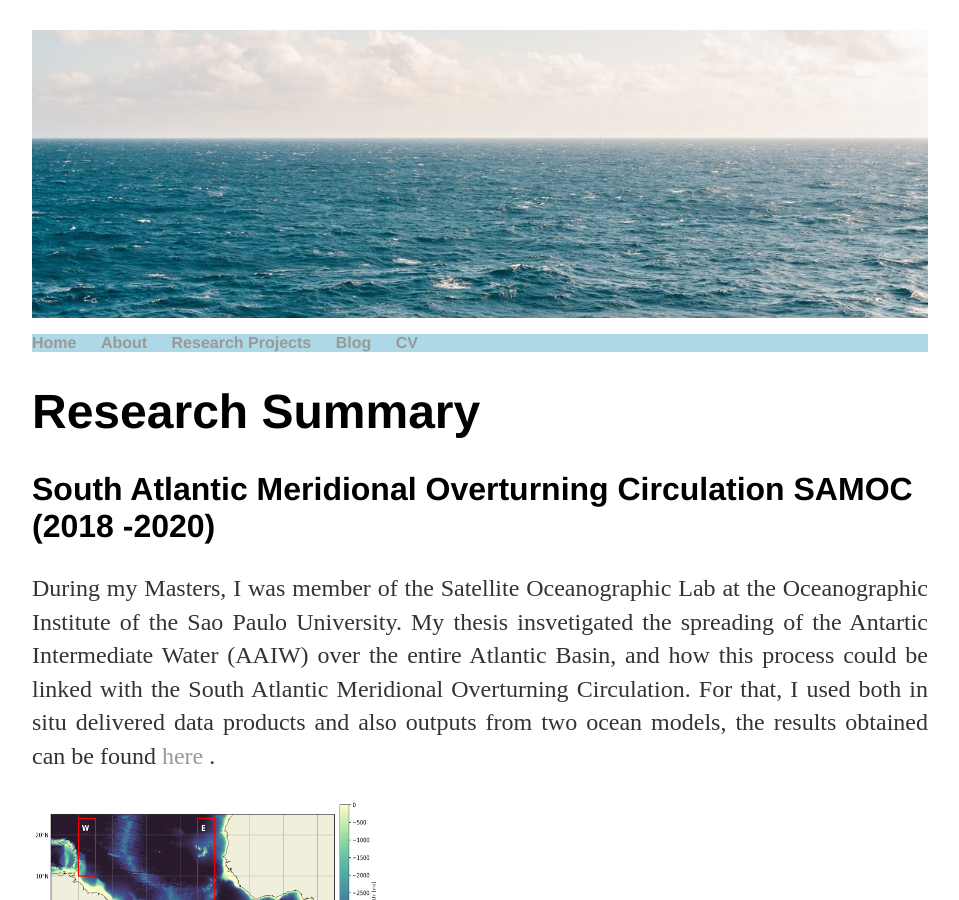
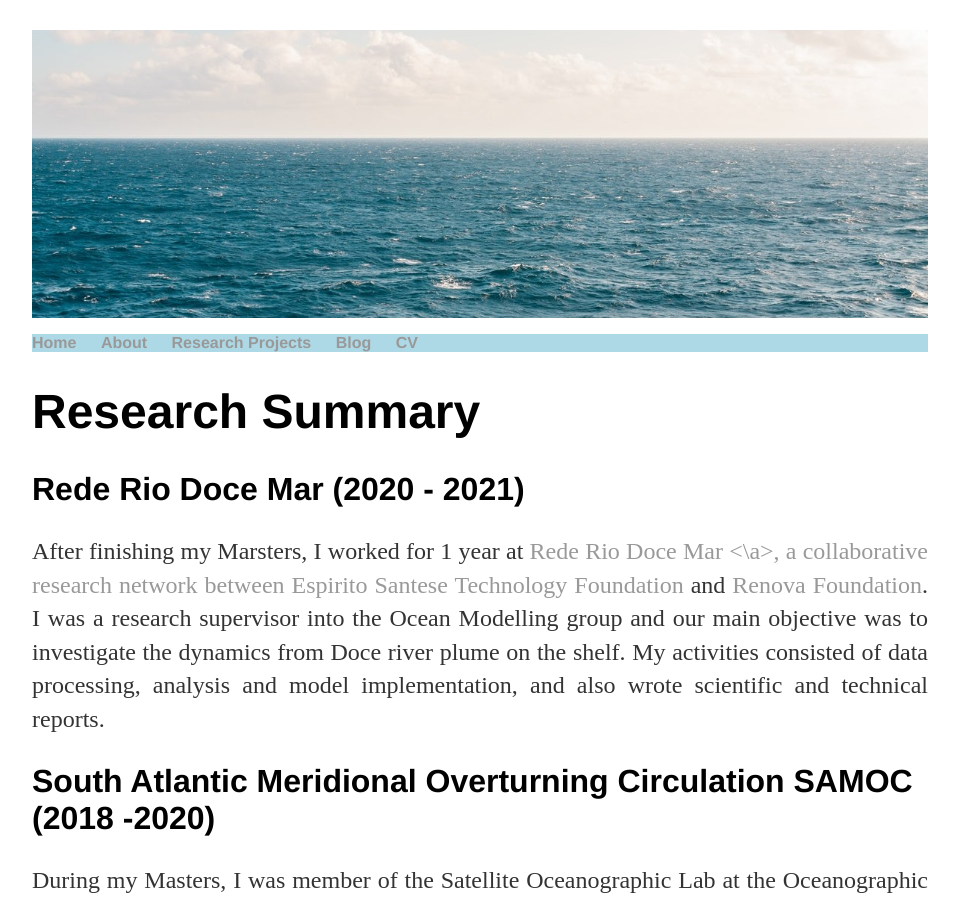
Before and after one commit to joaopedroamorim/joaopedroamorim.github.io, a Jekyll site: the page built from research/index.html, in a window 1280 px wide and 900 px high. Shown: the whole window, without its empty margins (160-1119 px from the left). Built offline with Jekyll 4.4.1, drawn with Linux system fonts in a browser that asks for light colours.

Commit message:
Update index.html

```diff
--- a/research/index.html
+++ b/research/index.html
@@ -4,6 +4,12 @@
 permalink: /research/
 ---
 	<h1>{{ page.title }}</h1>
+
+	<div class = "blurb">
+		<h2> Rede Rio Doce Mar (2020 - 2021) </h2>
+		<p align ="justify"> After finishing my Marsters, I worked for 1 year at <a href ="https://rrdm.net.br/"> Rede Rio Doce Mar <\a>, a collaborative research network between <a href=http://www.fest.org.br/fest2018/> Espirito Santese Technology Foundation </a> and <a href="https://www.fundacaorenova.org/" >Renova Foundation</a>. I was a research supervisor into the Ocean Modelling group and our main objective was to investigate the dynamics from Doce river plume on the shelf. My activities consisted of data processing, analysis and model implementation, and also wrote scientific and technical reports.
+		</p>
+	</div><!--/.blurb -->
 
 	<div class="blurb">
 		<h2> South Atlantic Meridional Overturning Circulation SAMOC (2018 -2020) </h2>
```
